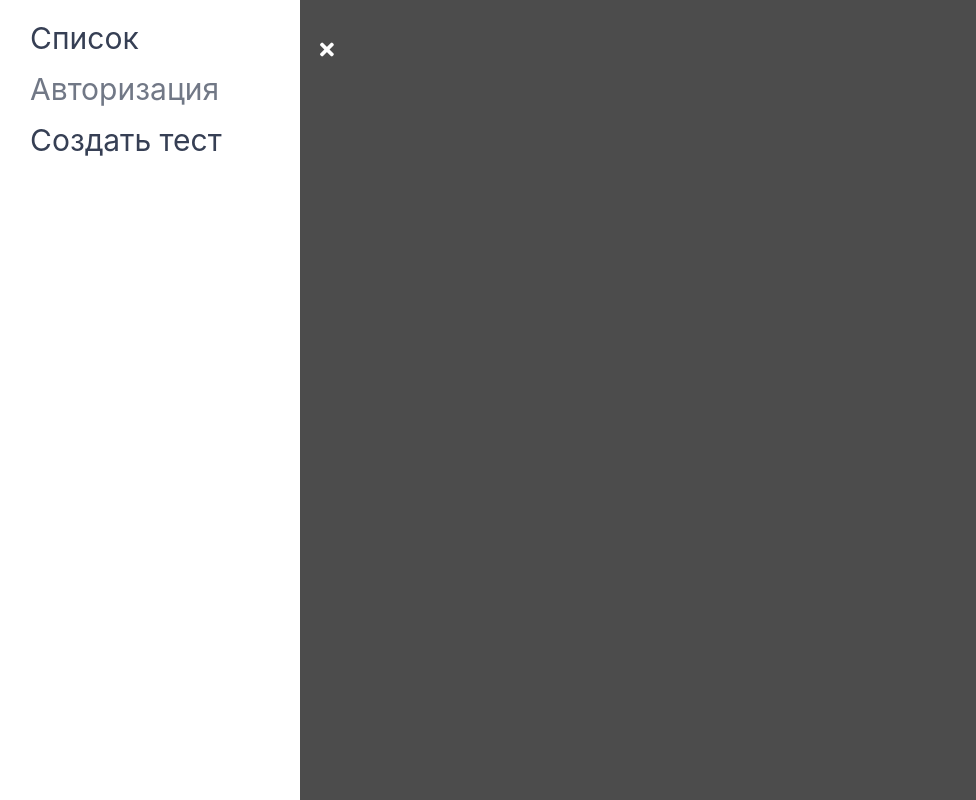
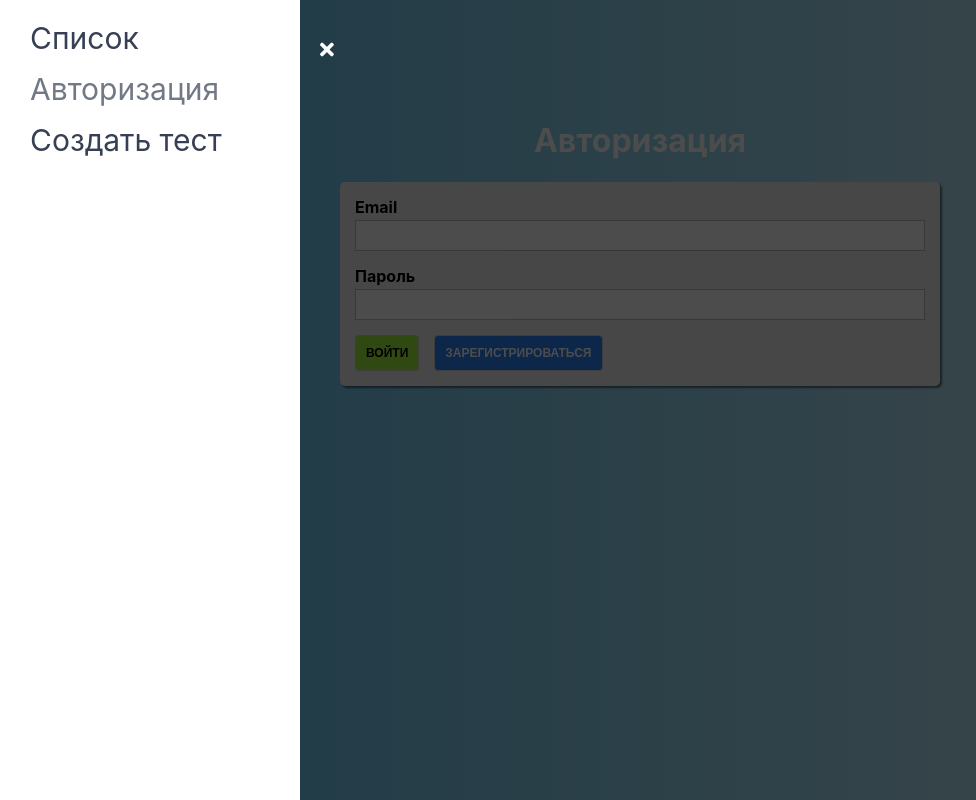
Before and after one commit to hellovadim/quiz, a React (Create React App) app: page /auth in a window 1280 px wide. Shown: the whole page, without its empty margins (0-976 px from the left). Built offline with nearby package versions, Linux system fonts and the light colour scheme.

Commit message:
добавил компонент инпут и форму авторизации

```diff
--- /dev/null
+++ b/src/components/UI/Input/Input.jsx
@@ -0,0 +1,27 @@
+import styles from "./Input.module.css";
+
+const Input = (props) => {
+  const inputType = props.type || "text";
+  const cls = [styles.Input];
+  const htmlFor = `${inputType} - ${Math.random()}`;
+
+function isInvalid({valid, touched, shouldValidate}) {
+    return !valid && shouldValidate && touched
+}
+
+ if(isInvalid.props) {
+     cls.push(styles.invalid)
+ }
+  return (
+    <div className={cls.join(" ")}>
+      <label htmlFor={htmlFor}>{props.label}</label>
+      <input value={props.value} type={inputType} onChange={props.onChange} />
+      {
+          isInvalid(props) ?  <span>{props.errorMessage} || 'Введите верное значение'</span> : null
+      }
+
+    </div>
+  );
+};
+
+export default Input;
--- /dev/null
+++ b/src/components/UI/Input/Input.module.css
@@ -0,0 +1,27 @@
+.Input {
+    margin-bottom:  15px;
+}
+.Input label {
+    margin-bottom: 3px;
+    padding: 0;
+    display: block;
+    font-weight: bold;
+}
+.Input input {
+    display: block;
+    box-sizing: border-box;
+    border: 1px solid #bebebe;
+    padding: 7px;
+    margin: 0 0 5px;
+    width: 100%;
+    outline: none;
+    transition: all 300ms ease-in-out;
+}
+.Input span {
+    color: #f01f30;
+    font-size: 12px;
+    font-weight: bold;
+}
+.Input.invalid label {
+    color: #f01f30;
+}
--- a/src/containers/Auth/Auth.jsx
+++ b/src/containers/Auth/Auth.jsx
@@ -1,16 +1,34 @@
-import React, { Component } from 'react'
-
+import React, { Component } from "react";
+import styles from "./Auth.module.css";
+import Button from "../../components/UI/Button/Button";
+import Input from "../../components/UI/Input/Input";
 
 export class Auth extends Component {
-
-
-    render() {
-        return (
-            <div>
-               <h1>Auth</h1>
-            </div>
-        )
-    }
+  loginHandler = () => {};
+  registrHandler = () => {};
+  submitHandler = () => {};
+  render() {
+    return (
+      <div className={styles.Auth}>
+        <div>
+          <h1>Авторизация</h1>
+          <form className={styles.AuthForm} onSubmit={this.submitHandler}>
+            <Input label="Email" />
+            <Input
+            label="Пароль"
+            errorMessage={'Test'}
+            />
+            <Button type="success" onClick={this.loginHandler}>
+              Войти
+            </Button>
+            <Button type="primary" onClick={this.registrHandler}>
+              Зарегистрироваться
+            </Button>
+          </form>
+        </div>
+      </div>
+    );
+  }
 }
 
-export default Auth
+export default Auth;
--- /dev/null
+++ b/src/containers/Auth/Auth.module.css
@@ -0,0 +1,23 @@
+.Auth {
+    display: flex;
+    justify-content: center;
+    padding-top: 100px;
+    flex-grow: 1;
+    width: 100%;
+    background: linear-gradient(270deg, #cef2fa 0%, #59bfef 100% );
+}
+.Auth > div {
+    width: 100%;
+    max-width: 600px;
+    padding: 0 20px;
+}
+.Auth h1 {
+    color: #fff;
+    text-align: center;
+}
+.AuthForm{
+    background: #eee;
+    box-shadow: 2px 2px 2px rgba(0,0, 0, 0.5);
+    padding: 15px;
+    border-radius: 5px;
+}
```
